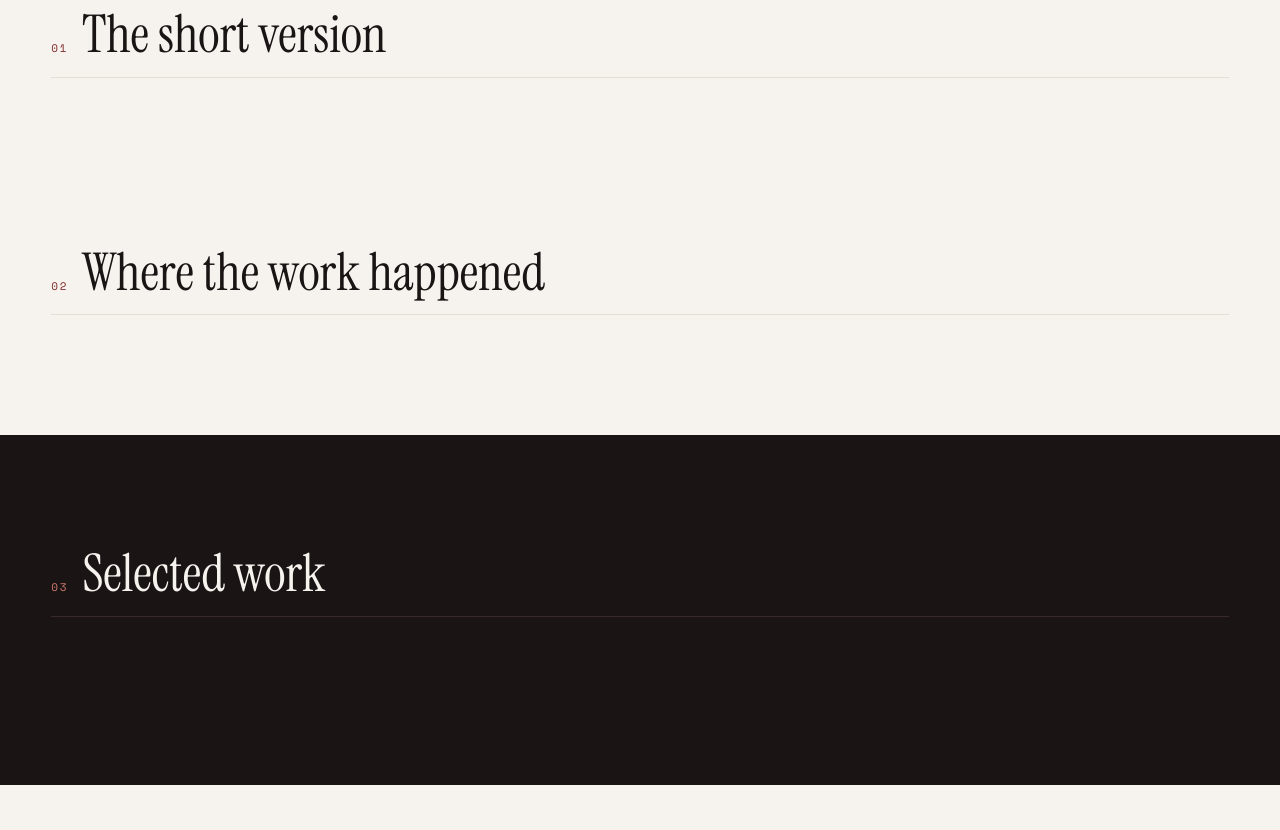
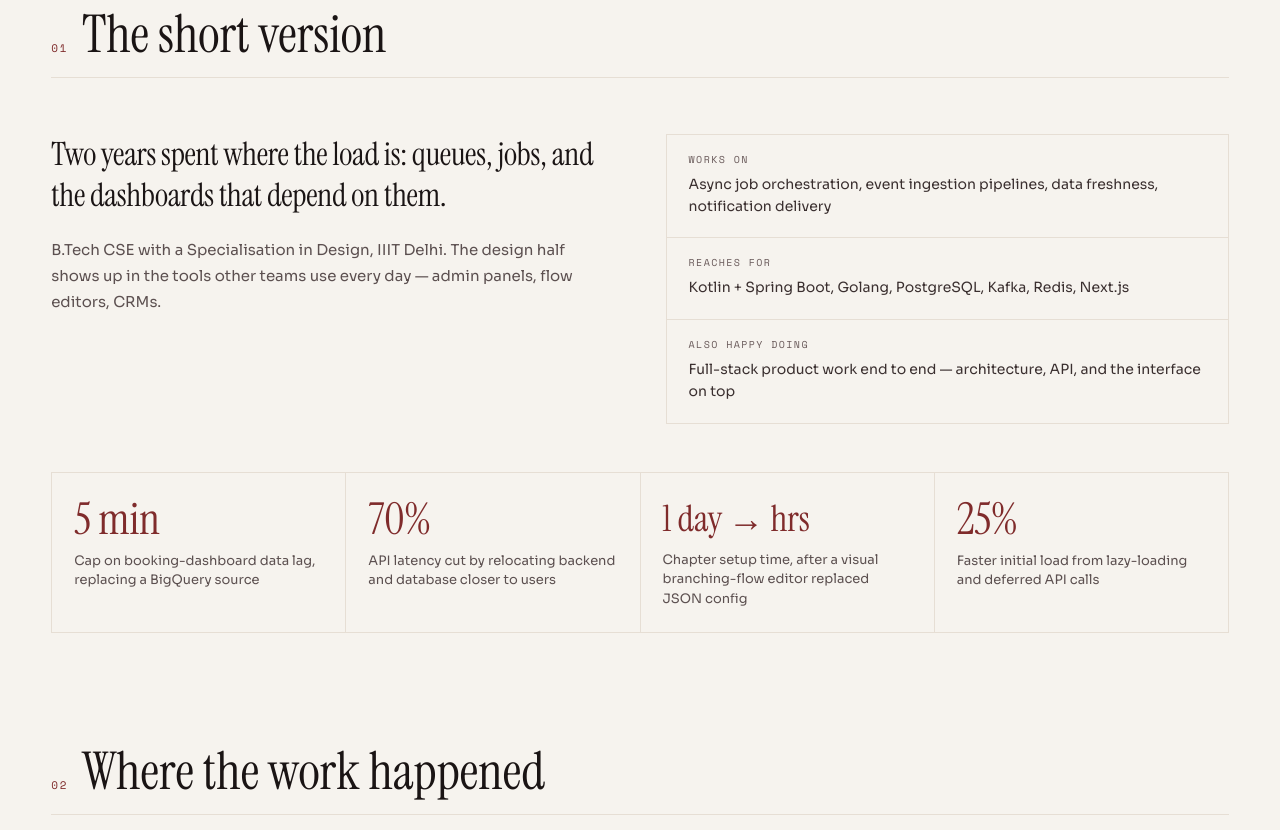
Before and after one commit to mahanshAdtiya/mahansh-portfolio, a Next.js app: page / in a window 1280 px wide. Shown: the part 700-1530 px from the top of the page. Built offline with nearby package versions, Linux system fonts and the light colour scheme.

Commit message:
add: about section

```diff
--- a/app/_components/about.tsx
+++ b/app/_components/about.tsx
@@ -1,3 +1,4 @@
+import { ABOUT } from "@/lib/content";
 import { SectionHeading } from "./section-heading";
 
 export function About() {
@@ -11,6 +12,43 @@ export function About() {
         title="The short version"
         className="mb-[clamp(32px,7vh,80px)]"
       />
+
+      <div className="grid grid-cols-[repeat(auto-fit,minmax(min(100%,280px),1fr))] gap-[clamp(28px,4vw,56px)]">
+        <div>
+          <p className="mb-5 font-display text-[clamp(21px,4.6vw,32px)] leading-[1.3] tracking-[-0.01em] text-heading">
+            {ABOUT.lead}
+          </p>
+          <p className="text-[15px] leading-[1.75]">{ABOUT.body}</p>
+        </div>
+
+        <dl className="grid content-start gap-px border border-edge bg-edge">
+          {ABOUT.facts.map((fact) => (
+            <div key={fact.label} className="bg-page px-[22px] py-5">
+              <dt className="mb-2 font-mono text-eyebrow-sm tracking-[.14em] uppercase text-muted">
+                {fact.label}
+              </dt>
+              <dd className="text-sm leading-[1.6] text-faint">{fact.value}</dd>
+            </div>
+          ))}
+        </dl>
+      </div>
+
+      <ul className="mt-[clamp(32px,6vh,72px)] grid grid-cols-[repeat(auto-fit,minmax(min(100%,170px),1fr))] gap-px border border-edge bg-edge">
+        {ABOUT.metrics.map((metric) => (
+          <li key={metric.figure} className="bg-page px-[22px] py-6">
+            <p
+              className={`font-display text-accent ${
+                metric.countTo === null
+                  ? "text-[clamp(28px,6vw,36px)] leading-[1.2]"
+                  : "text-[clamp(34px,7vw,44px)] leading-none"
+              }`}
+            >
+              {metric.figure}
+            </p>
+            <p className="mt-2.5 text-[13px] leading-[1.5]">{metric.caption}</p>
+          </li>
+        ))}
+      </ul>
     </section>
   );
 }
```
